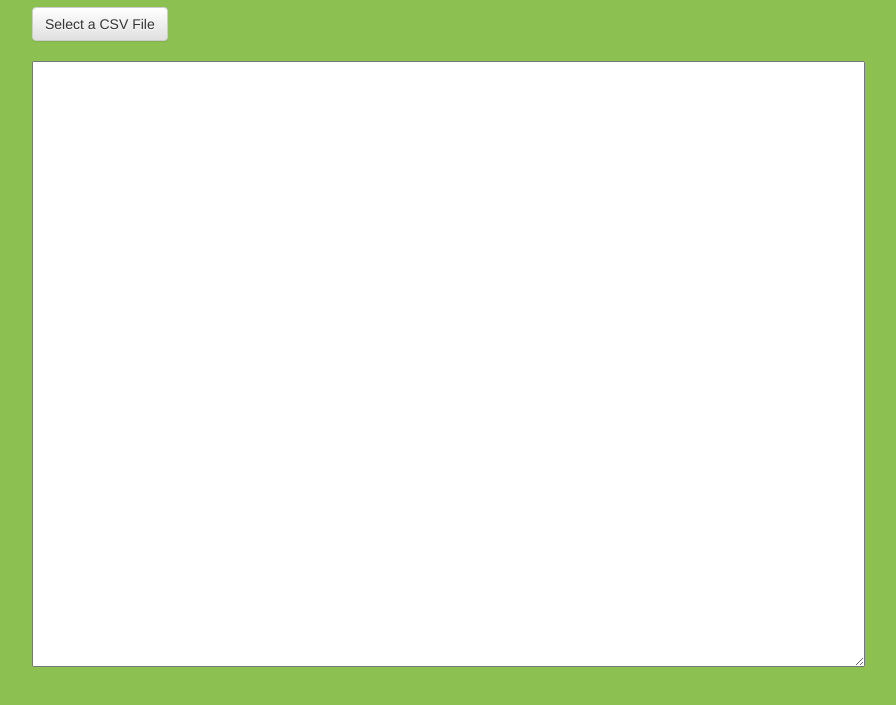
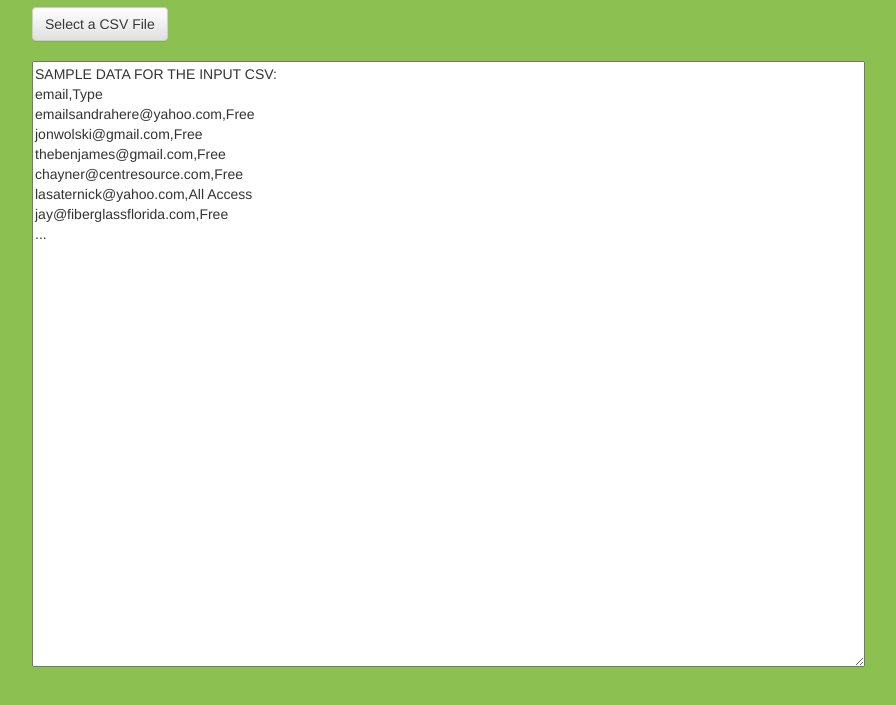
Before and after one commit to rcoffma1/adobe-visitor-beta, a plain HTML site: page index.html in a window 1280 px wide. Shown: the part 63-768 px from the top of the page, without its empty margins (38-934 px from the left). Drawn offline with nearby package versions, Linux system fonts and the light colour scheme.

Commit message:
add sample input

```diff
--- a/index.html
+++ b/index.html
@@ -16,7 +16,17 @@
 				    Select a CSV File<input type="file" id="fileInput">
 				</span>
 			</div>
-			<textarea id="fileDisplayArea" rows="30" cols="100"></textarea>
+			<textarea id="fileDisplayArea" rows="30" cols="100">
+SAMPLE DATA FOR THE INPUT CSV:
+email,Type
+emailsandrahere@yahoo.com,Free
+jonwolski@gmail.com,Free
+thebenjames@gmail.com,Free
+chayner@centresource.com,Free
+lasaternick@yahoo.com,All Access
+jay@fiberglassflorida.com,Free
+...
+			</textarea>
 		</div>
 	</body>
 </html>
```
